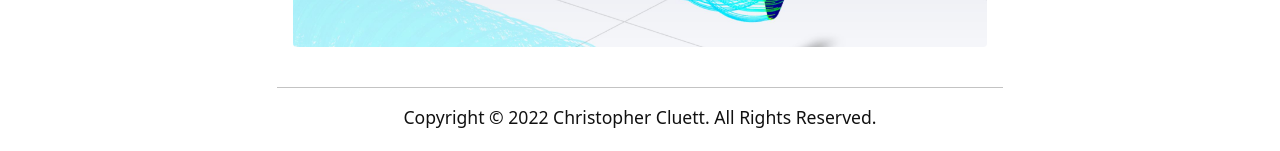
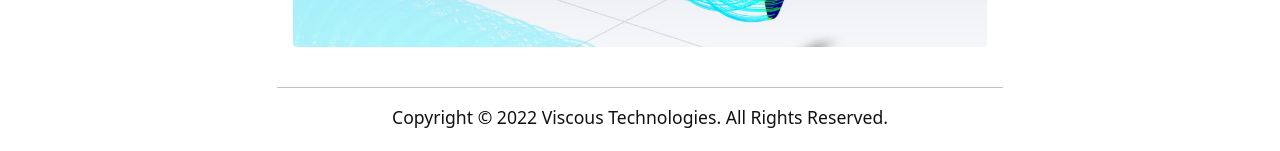
Before and after one commit to ccluett/viscous.tech, a Jekyll site: the page built from index.md, in a window 1280 px wide. Shown: the part 996-1147 px from the top of the page. Built offline with Jekyll 4.4.1, drawn with Linux system fonts in a browser that asks for light colours.

Commit message:
Update index.md

```diff
--- a/index.md
+++ b/index.md
@@ -22,4 +22,4 @@
 {% include figure.html img="Propeller-streamlines-2.JPG" width="100%" %}
 
 ---------
-<p style="text-align: center;">Copyright © 2022 Christopher Cluett. All Rights Reserved.</p>
+<p style="text-align: center;">Copyright © 2022 Viscous Technologies. All Rights Reserved.</p>
```
